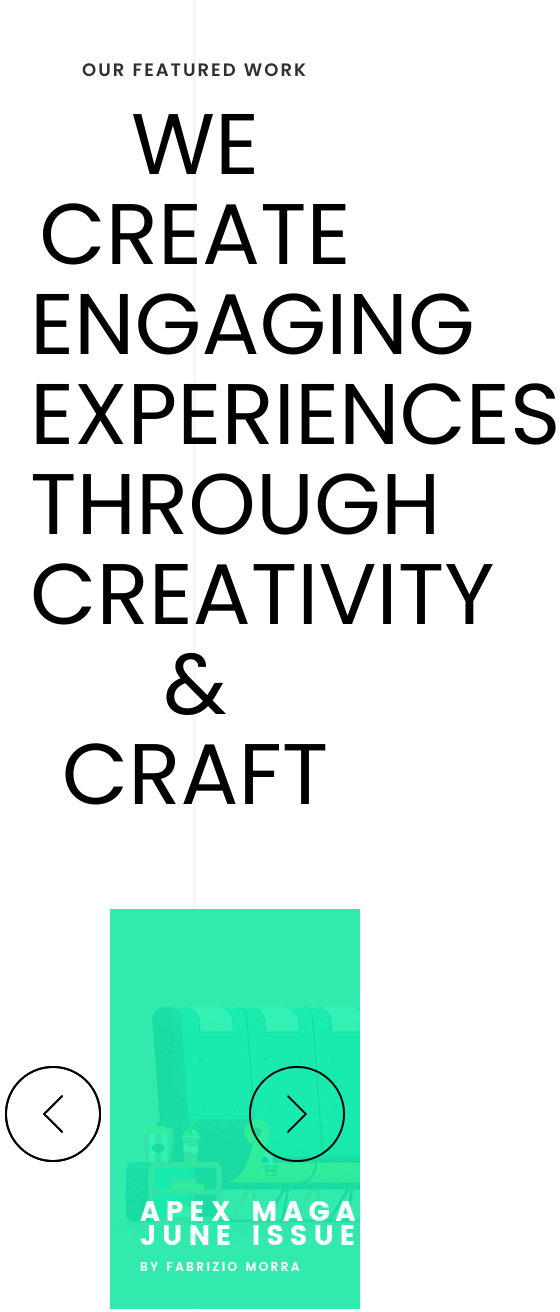
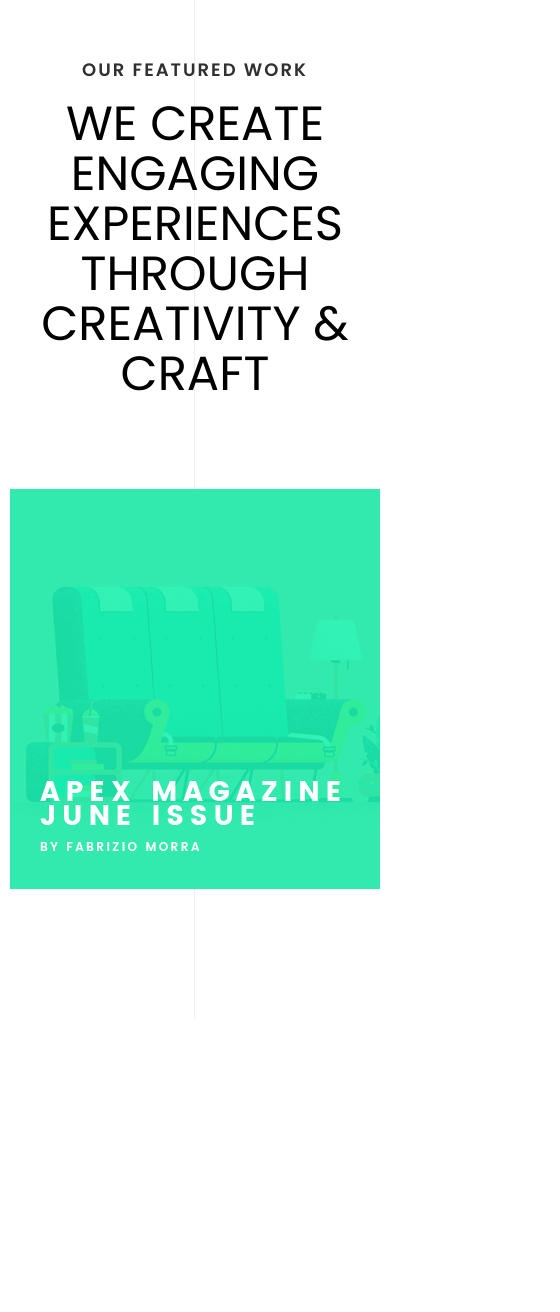
Before and after one commit to ol-stan/slider-owl, a plain HTML site: page index.html in a window 390 px wide. Shown: the top 1312 px of the page, 560 px wide, since content can reach past the window. After the commit the page ends 1019 px from the top, so only its background shows below. Drawn offline with nearby package versions, Linux system fonts and the light colour scheme.

Commit message:
responsive add media

```diff
--- a/js/script.js
+++ b/js/script.js
@@ -8,11 +8,14 @@ $(document).ready(function () {
         dots: false,
         nav: true,
         responsive: {
-            678: {
-                mergeFit: true
-            },
             1000: {
                 mergeFit: false
+            },
+            678: {
+                nav: false,
+                mergeFit: true,
+                margin: 24,
+                autoWidth: false,
             }
         }
     });
--- a/scss/style.scss
+++ b/scss/style.scss
@@ -142,3 +142,19 @@ h2 {
 .foot {
     padding-bottom: 130px;
 }
+
+@media screen and (max-width: 768px) {
+    h1 {
+        font-size: 48px;
+        line-height: 50px;
+        padding: 0 10px 90px 10px;
+    }
+
+    .owl-carousel {
+        padding: 0 10px 0 10px;
+    }
+
+    .owl-nav {
+        display: none;
+    }
+}
```
Also changed, not shown: css/style.css, 1 other file.
